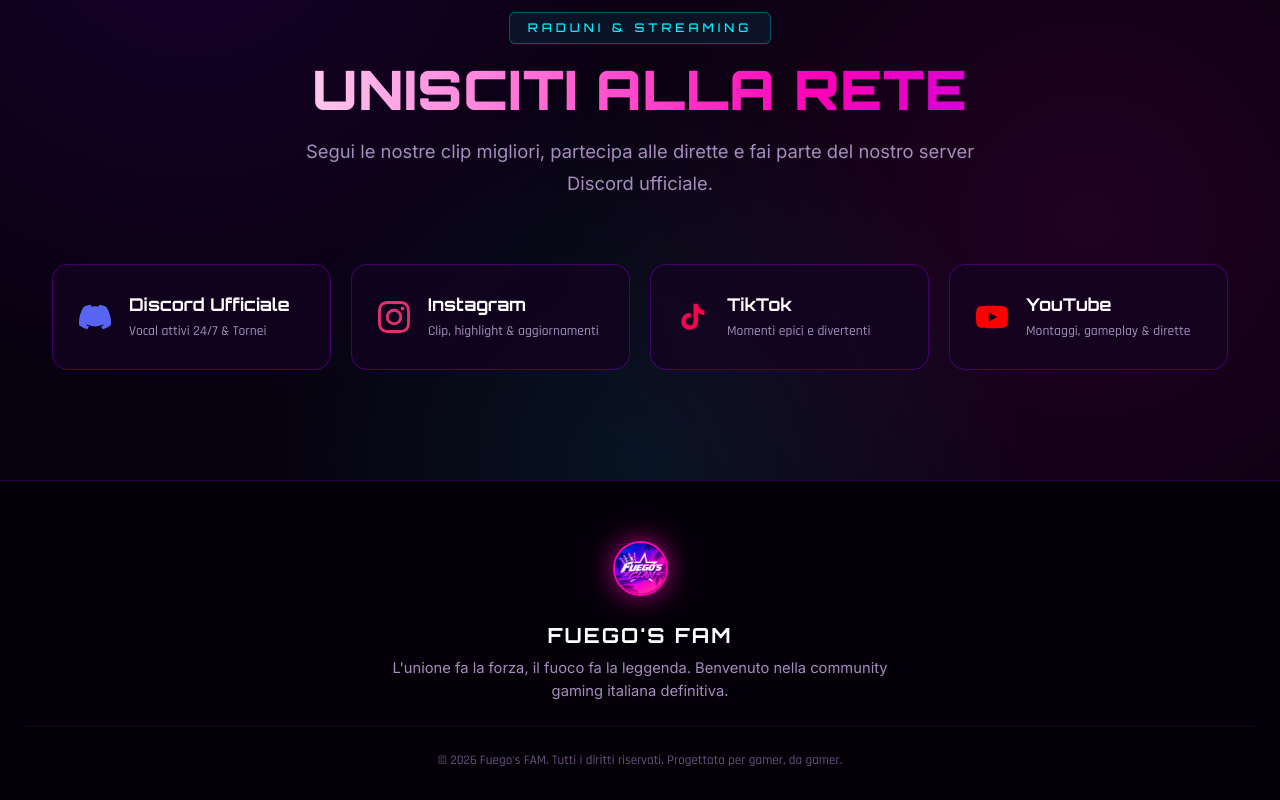
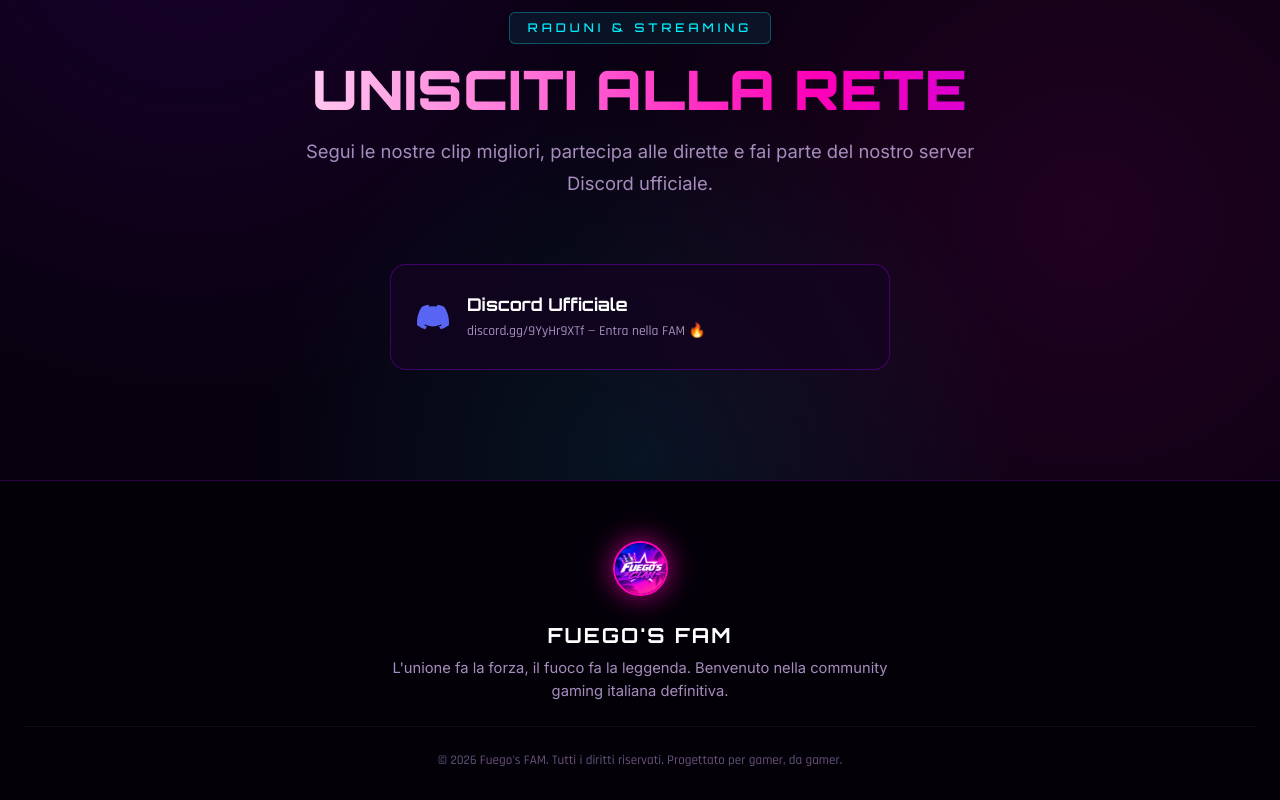
Before and after one commit to marinocalzolaio92-hub/fuefgos, a plain HTML site: page index.html in a window 1280 px wide. Shown: the part 8260-9060 px from the top of the page. Drawn offline with Linux system fonts and the light colour scheme.

Commit message:
Update index.html

```diff
--- a/index.html
+++ b/index.html
@@ -4,6 +4,14 @@
   <meta charset="UTF-8" />
   <meta name="viewport" content="width=device-width, initial-scale=1.0" />
   <title>Fuego's FAM — Community Gaming & Clan Competitivo</title>
+  <meta name="description" content="Fuego's FAM è una community gaming italiana competitiva. Warzone, Black Ops 6, Fortnite e molto altro. Candidati e unisciti alla nostra famiglia!" />
+  <meta property="og:title" content="Fuego's FAM — Community Gaming" />
+  <meta property="og:description" content="Non siamo solo un clan. Siamo una famiglia di fuoco. Unisciti a Fuego's FAM su Warzone, Fortnite, FC25 e altri!" />
+  <meta property="og:image" content="https://fuegosfam.netlify.app/banner.jpg" />
+  <meta property="og:url" content="https://fuegosfam.netlify.app/" />
+  <meta property="og:type" content="website" />
+  <meta name="twitter:card" content="summary_large_image" />
+  <link rel="canonical" href="https://fuegosfam.netlify.app/" />
   <link rel="icon" href="logo.jpg" />
   <link rel="preconnect" href="https://fonts.googleapis.com">
   <link rel="preconnect" href="https://fonts.gstatic.com" crossorigin>
@@ -1060,36 +1068,12 @@
     <p class="section-desc">Segui le nostre clip migliori, partecipa alle dirette e fai parte del nostro server Discord ufficiale.</p>
   </div>
 
-  <div class="social-showcase">
-    <a href="#" class="social-tile discord" onclick="return false;">
+  <div class="social-showcase" style="max-width:500px; margin:30px auto 0;">
+    <a href="https://discord.gg/9YyHr9XTf" class="social-tile discord" target="_blank" rel="noopener">
       <svg viewBox="0 0 24 24" fill="#5865F2"><path d="M20.317 4.37a19.791 19.791 0 0 0-4.885-1.515.074.074 0 0 0-.079.037c-.21.375-.444.864-.608 1.25a18.27 18.27 0 0 0-5.487 0 12.64 12.64 0 0 0-.617-1.25.077.077 0 0 0-.079-.037A19.736 19.736 0 0 0 3.677 4.37a.07.07 0 0 0-.032.027C.533 9.046-.32 13.58.099 18.057a.082.082 0 0 0 .031.057 19.9 19.9 0 0 0 5.993 3.03.078.078 0 0 0 .084-.028c.462-.63.874-1.295 1.226-1.994a.076.076 0 0 0-.041-.106 13.107 13.107 0 0 1-1.872-.892.077.077 0 0 1-.008-.128 10.2 10.2 0 0 0 .372-.292.074.074 0 0 1 .077-.01c3.928 1.793 8.18 1.793 12.062 0a.074.074 0 0 1 .078.01c.12.098.246.198.373.292a.077.077 0 0 1-.006.127 12.299 12.299 0 0 1-1.873.892.077.077 0 0 0-.041.107c.36.698.772 1.362 1.225 1.993a.076.076 0 0 0 .084.028 19.839 19.839 0 0 0 6.002-3.03.077.077 0 0 0 .032-.054c.5-5.177-.838-9.674-3.549-13.66a.061.061 0 0 0-.031-.03z"/></svg>
       <div>
         <h5>Discord Ufficiale</h5>
-        <span>Vocal attivi 24/7 & Tornei</span>
-      </div>
-    </a>
-
-    <a href="#" class="social-tile instagram" onclick="return false;">
-      <svg viewBox="0 0 24 24" fill="#E1306C"><path d="M12 2.163c3.204 0 3.584.012 4.85.07 3.252.148 4.771 1.691 4.919 4.919.058 1.265.069 1.645.069 4.849 0 3.205-.012 3.584-.069 4.849-.149 3.225-1.664 4.771-4.919 4.919-1.266.058-1.644.07-4.85.07-3.204 0-3.584-.012-4.849-.07-3.26-.149-4.771-1.699-4.919-4.92-.058-1.265-.07-1.644-.07-4.849 0-3.204.013-3.583.07-4.849.149-3.227 1.664-4.771 4.919-4.919 1.266-.057 1.645-.069 4.849-.069zM12 0C8.741 0 8.333.014 7.053.072 2.695.272.273 2.69.073 7.052.014 8.333 0 8.741 0 12c0 3.259.014 3.668.072 4.948.2 4.358 2.618 6.78 6.98 6.98C8.333 23.986 8.741 24 12 24c3.259 0 3.668-.014 4.948-.072 4.354-.2 6.782-2.618 6.979-6.98.059-1.28.073-1.689.073-4.948 0-3.259-.014-3.667-.072-4.947-.196-4.354-2.617-6.78-6.979-6.98C15.668.014 15.259 0 12 0zm0 5.838a6.162 6.162 0 1 0 0 12.324 6.162 6.162 0 0 0 0-12.324zM12 16a4 4 0 1 1 0-8 4 4 0 0 1 0 8zm6.406-11.845a1.44 1.44 0 1 0 0 2.881 1.44 1.44 0 0 0 0-2.881z"/></svg>
-      <div>
-        <h5>Instagram</h5>
-        <span>Clip, highlight & aggiornamenti</span>
-      </div>
-    </a>
-
-    <a href="#" class="social-tile tiktok" onclick="return false;">
-      <svg viewBox="0 0 24 24" fill="#ff0050"><path d="M19.59 6.69a4.83 4.83 0 0 1-3.77-4.25V2h-3.45v13.67a2.89 2.89 0 0 1-2.88 2.5 2.89 2.89 0 0 1-2.89-2.89 2.89 2.89 0 0 1 2.89-2.89c.28 0 .54.04.79.1V9.01a6.33 6.33 0 0 0-.79-.05A6.34 6.34 0 0 0 3.15 15.3a6.34 6.34 0 0 0 6.34 6.34 6.34 6.34 0 0 0 6.34-6.34V9.01a8.16 8.16 0 0 0 4.77 1.52V7.07a4.85 4.85 0 0 1-1.01-.38z"/></svg>
-      <div>
-        <h5>TikTok</h5>
-        <span>Momenti epici e divertenti</span>
-      </div>
-    </a>
-
-    <a href="#" class="social-tile youtube" onclick="return false;">
-      <svg viewBox="0 0 24 24" fill="#ff0000"><path d="M23.498 6.186a3.016 3.016 0 0 0-2.122-2.136C19.505 3.545 12 3.545 12 3.545s-7.505 0-9.377.505A3.017 3.017 0 0 0 .502 6.186C0 8.07 0 12 0 12s0 3.93.502 5.814a3.016 3.016 0 0 0 2.122 2.136c1.871.505 9.376.505 9.376.505s7.505 0 9.377-.505a3.015 3.015 0 0 0 2.122-2.136C24 15.93 24 12 24 12s0-3.93-.502-5.814zM9.545 15.568V8.432L15.818 12l-6.273 3.568z"/></svg>
-      <div>
-        <h5>YouTube</h5>
-        <span>Montaggi, gameplay & dirette</span>
+        <span>discord.gg/9YyHr9XTf — Entra nella FAM 🔥</span>
       </div>
     </a>
   </div>
```
